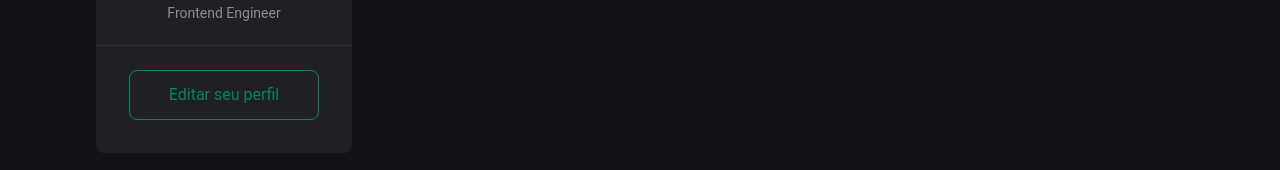
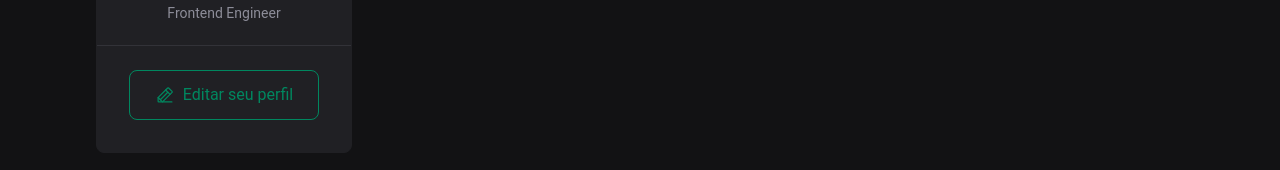
Before and after one commit to marcos-jesus/feed-social, a React (Vite) app: page / in a window 1280 px wide. Shown: the part 246-416 px from the top of the page. Built offline with nearby package versions, Linux system fonts and the light colour scheme.

Commit message:
Implement Phosphor-icons & style button

```diff
--- a/package.json
+++ b/package.json
@@ -7,8 +7,8 @@
     "dev": "vite",
     "build": "tsc && vite build",
     "preview": "vite preview",
-    "lint" : "eslint src --ext .ts,.tsx",
-    "lint:fix" : "eslint src --ext .ts,.tsx --fix"
+    "lint": "eslint src --ext .ts,.tsx",
+    "lint:fix": "eslint src --ext .ts,.tsx --fix"
   },
   "dependencies": {
     "@rocketseat/eslint-config": "^1.1.3",
--- a/src/components/Sidebar/index.tsx
+++ b/src/components/Sidebar/index.tsx
@@ -1,3 +1,4 @@
+import { PencilLine } from 'phosphor-react'
 import {
   SidebarContainer,
   ImageCover,
@@ -26,7 +27,10 @@ export function Sidebar() {
       </Profile>
 
       <Footer>
-        <ButtonProfile href="#">Editar seu perfil</ButtonProfile>
+        <ButtonProfile href="#">
+          <PencilLine size={20} />
+          Editar seu perfil
+        </ButtonProfile>
       </Footer>
     </SidebarContainer>
   )
--- a/src/components/Sidebar/styles.ts
+++ b/src/components/Sidebar/styles.ts
@@ -56,9 +56,12 @@ export const ButtonProfile = styled.a`
   align-items: center;
   justify-content: center;
 
+  gap: 0.5rem;
+
+  transition: color 0.2s, background-color 0.2s;
+
   &:hover {
     background: ${(props) => props.theme['green-500']};
     color: ${(props) => props.theme.white};
-    font-weight: 600;
   }
 `
```
